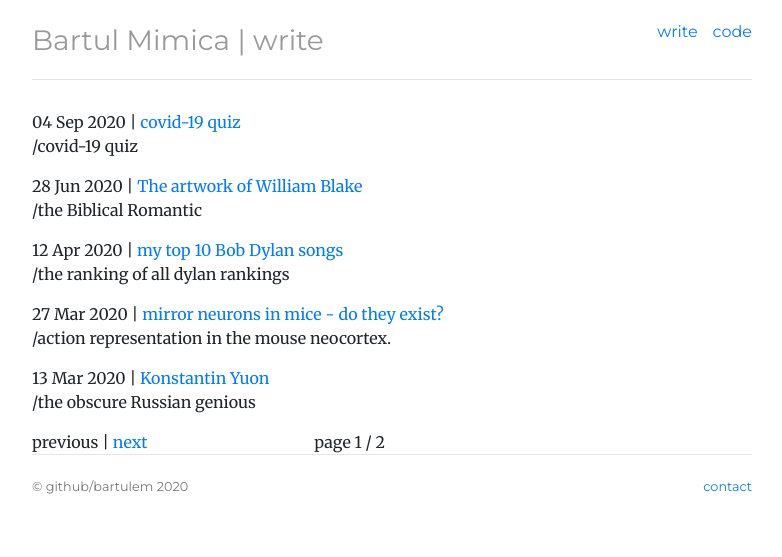
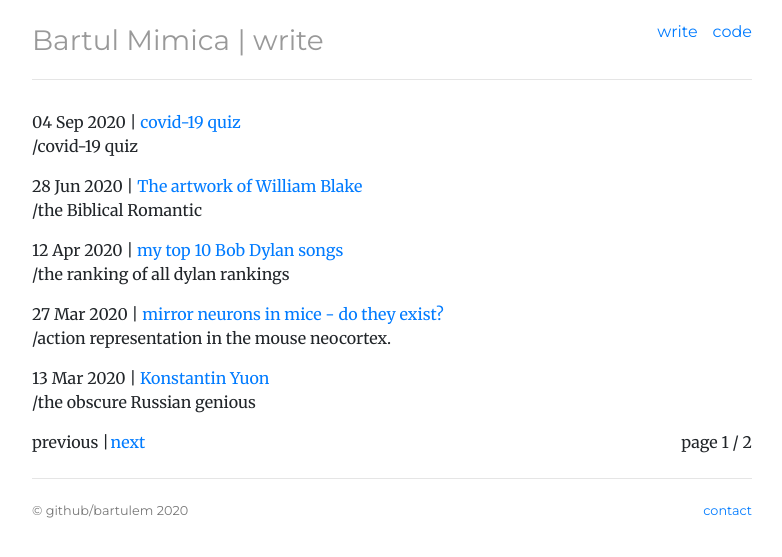
Before and after one commit to bartulem/bartulem.github.io, a Jekyll site: the page built from write/index.html, in a window 1280 px wide. Shown: the top 557 px of the page, without its empty margins (248-1030 px from the left). Built offline with Jekyll 4.4.1, drawn with Linux system fonts in a browser that asks for light colours; the list of posts is cut into pages by our own code; comment, search, counter and statistics services are not loaded.

Commit message:
site restructure step8

```diff
--- a/_includes/post-list.html
+++ b/_includes/post-list.html
@@ -24,7 +24,7 @@
   {% else %}
     <span class="next">next</span>
   {% endif %}
-  <span class="page_number" style="float:left; width:33%; text-align:right;">
+  <span class="page_number" style="width:100%; text-align:right">
     page {{ paginator.page }} / {{ paginator.total_pages }}
   </span>
 </div>
```
